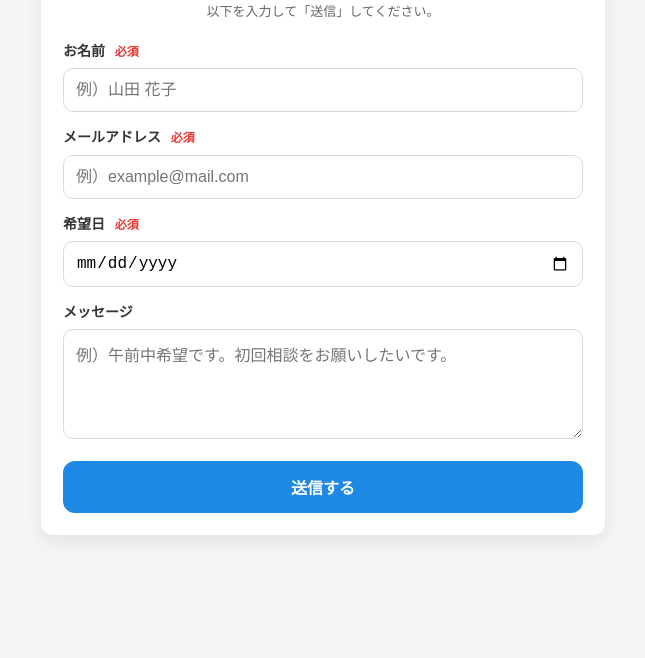
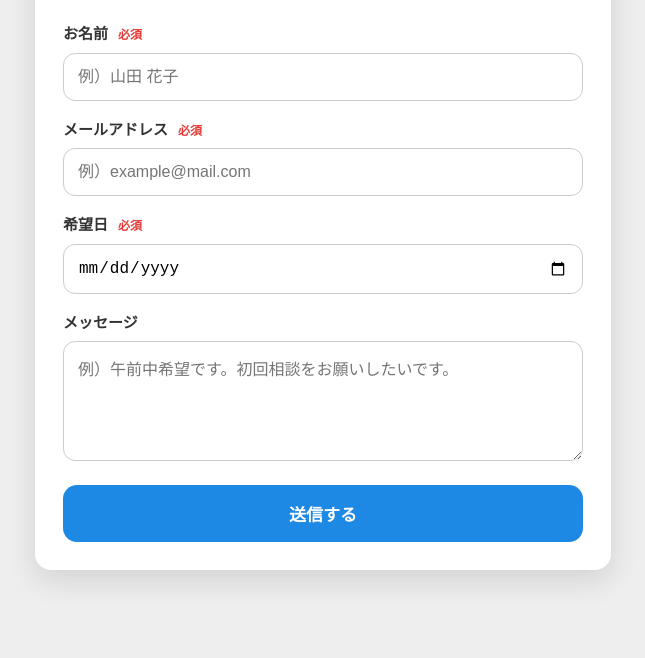
Before and after one commit to ps248010-tech/rena-takashiro-0105, a plain HTML site: page reservation.html in a window 1280 px wide. Shown: the part 190-848 px from the top of the page, without its empty margins (317-962 px from the left). Drawn offline with Linux system fonts and the light colour scheme.

Commit message:
Refactor CSS styles for reservation form

```diff
--- a/reservation.html
+++ b/reservation.html
@@ -6,126 +6,126 @@
   <title>予約フォーム</title>
 
   <!--
-    ✅CSSはこの<style>タグの中に書きます
-    ✅スマホでも見やすいように、幅はmax-widthで制限しています
+    =========================
+    予約フォーム用 CSS
+    ・背景：薄いグレー
+    ・フォーム：白背景＋角丸＋影
+    ・文字サイズを少し大きめ
+    ・スマホ対応
+    =========================
   -->
   <style>
-    /* ページ全体の基本設定 */
+    /* 全体の基本設定 */
     body {
       margin: 0;
-      font-family: system-ui, -apple-system, "Segoe UI", Roboto, "Helvetica Neue",
-        Arial, "Noto Sans JP", sans-serif;
-      background: #f5f5f5;
+      font-family: system-ui, -apple-system, "Segoe UI", Roboto,
+        "Helvetica Neue", Arial, "Noto Sans JP", sans-serif;
+      background: #eeeeee;      /* 薄いグレー背景 */
       color: #333;
-      line-height: 1.6;
+      line-height: 1.7;
+      font-size: 16px;          /* 文字を少し大きく */
     }
 
-    /* 画面の中央にフォームを置くための枠 */
+    /* フォームを中央に配置 */
     .page {
-      min-height: 100vh;              /* 画面の高さに合わせる */
-      display: flex;                   /* 中央寄せに便利 */
-      align-items: center;             /* 縦方向の中央 */
-      justify-content: center;         /* 横方向の中央 */
-      padding: 24px;                   /* 端にくっつかないように余白 */
+      min-height: 100vh;
+      display: flex;
+      align-items: center;
+      justify-content: center;
+      padding: 24px;
     }
 
-    /* フォーム本体（カード風） */
+    /* フォーム本体 */
     .card {
       width: 100%;
-      max-width: 520px;                /* PCではこれ以上広がらない */
-      background: #fff;
-      border-radius: 12px;
-      box-shadow: 0 6px 18px rgba(0, 0, 0, 0.08);
-      padding: 22px;
+      max-width: 520px;
+      background: #ffffff;      /* 白背景 */
+      border-radius: 16px;      /* 角を丸く */
+      padding: 28px;
+      box-shadow: 0 10px 30px rgba(0, 0, 0, 0.12); /* 影 */
     }
 
+    /* タイトル */
     h1 {
-      font-size: 20px;
-      margin: 0 0 14px;
+      font-size: 22px;
+      margin: 0 0 12px;
       text-align: center;
     }
 
     .note {
-      font-size: 13px;
+      font-size: 14px;
       color: #666;
-      margin: 0 0 18px;
       text-align: center;
+      margin-bottom: 20px;
     }
 
-    /* 入力欄のまとまり */
+    /* 入力欄 */
     .field {
-      margin-bottom: 14px;
+      margin-bottom: 16px;
     }
 
     label {
       display: block;
-      font-size: 14px;
+      font-size: 15px;
       margin-bottom: 6px;
       font-weight: 600;
     }
 
-    /* 入力欄（余白たっぷりで押しやすく） */
     input,
     textarea {
       width: 100%;
-      padding: 12px 12px;
-      border: 1px solid #d9d9d9;
-      border-radius: 10px;
-      font-size: 16px;                 /* スマホで拡大されにくい */
+      padding: 14px;
+      font-size: 16px;
+      border-radius: 12px;
+      border: 1px solid #cccccc;
       box-sizing: border-box;
-      background: #fff;
     }
 
     textarea {
-      min-height: 110px;
-      resize: vertical;
+      min-height: 120px;
     }
 
-    /* フォーカス時の見た目（入力中が分かりやすい） */
+    /* 入力中の見た目 */
     input:focus,
     textarea:focus {
       outline: none;
       border-color: #1e88e5;
-      box-shadow: 0 0 0 4px rgba(30, 136, 229, 0.15);
+      box-shadow: 0 0 0 4px rgba(30, 136, 229, 0.2);
     }
 
-    /* 送信ボタン：大きめ＆押しやすい */
+    /* 送信ボタン */
     .btn {
       width: 100%;
-      padding: 14px 16px;
+      padding: 16px;
+      font-size: 17px;
+      font-weight: bold;
+      border-radius: 14px;
       border: none;
-      border-radius: 12px;
-      font-size: 16px;
-      font-weight: 700;
+      background: #1e88e5;
+      color: #ffffff;
       cursor: pointer;
-      background: #1e88e5;
-      color: #fff;
-      transition: transform 0.05s ease, opacity 0.2s ease;
-    }
-
-    .btn:active {
-      transform: translateY(1px);
+      transition: opacity 0.2s;
     }
 
     .btn:hover {
-      opacity: 0.92;
+      opacity: 0.9;
     }
 
-    /* 補足表示（必須など） */
+    /* 必須表示 */
     .required {
+      color: #e53935;
       font-size: 12px;
-      color: #e53935;
       margin-left: 6px;
-      font-weight: 700;
     }
 
-    /* 小さめ画面のときの微調整 */
+    /* スマホ用微調整 */
     @media (max-width: 420px) {
       .card {
-        padding: 18px;
+        padding: 20px;
       }
+
       h1 {
-        font-size: 18px;
+        font-size: 20px;
       }
     }
   </style>
@@ -135,12 +135,11 @@
   <div class="page">
     <main class="card">
       <h1>予約フォーム</h1>
-      <p class="note">以下を入力して「送信」してください。</p>
+      <p class="note">以下の内容を入力して送信してください。</p>
 
       <!--
-        ✅ここがフォーム本体です
-        action="" は、送信先（例：thanks.html）を後で入れます
-        method="post" はフォーム送信の形式です
+        フォーム本体
+        action="" → 送信先（後で thanks.html などを指定）
       -->
       <form action="" method="post">
         <!-- 名前 -->
```
